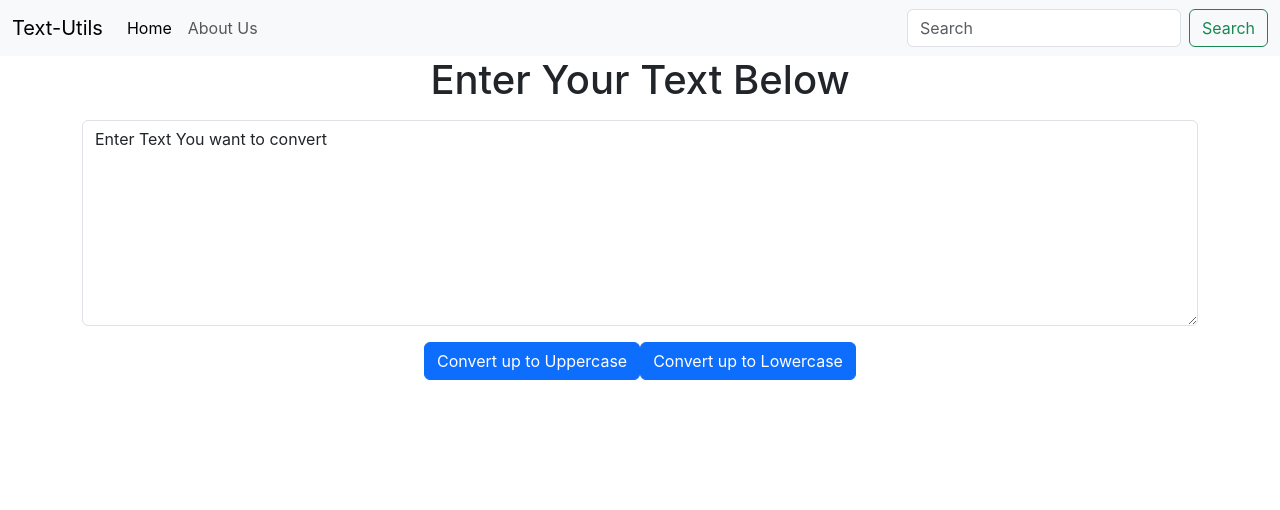
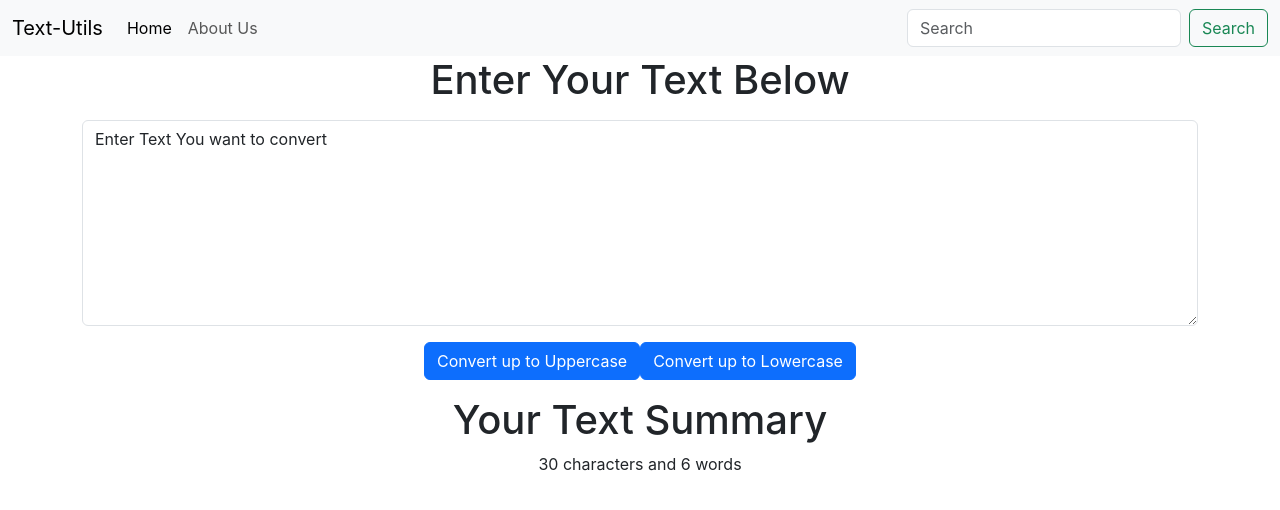
Before and after one commit to TahaAkber/TextUtils, a React (Create React App) app in the folder textutils/my-app/: page / in a window 1280 px wide. Shown: the top 510 px of the page. Built offline with nearby package versions, Linux system fonts and the light colour scheme.

Commit message:
Update Textbar.js

```diff
--- a/textutils/my-app/src/components/Textbar.js
+++ b/textutils/my-app/src/components/Textbar.js
@@ -33,6 +33,12 @@
       <button className="btn btn-primary" onClick={handledownclick}>
         Convert up to Lowercase
       </button>
+      <div className="container my-3">
+        <h1>Your Text Summary</h1>
+        <p>
+          {text.length} characters and {text.split(" ").length} words
+        </p>
+      </div>
     </div>
   );
 }
```
